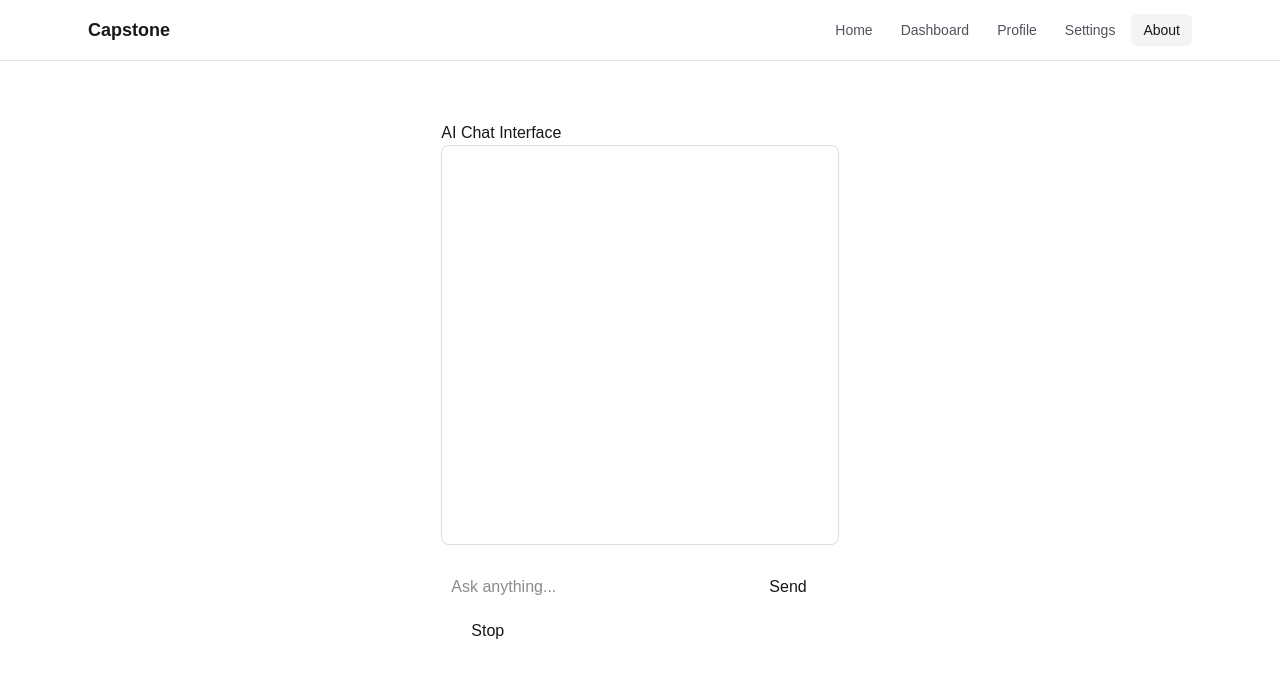
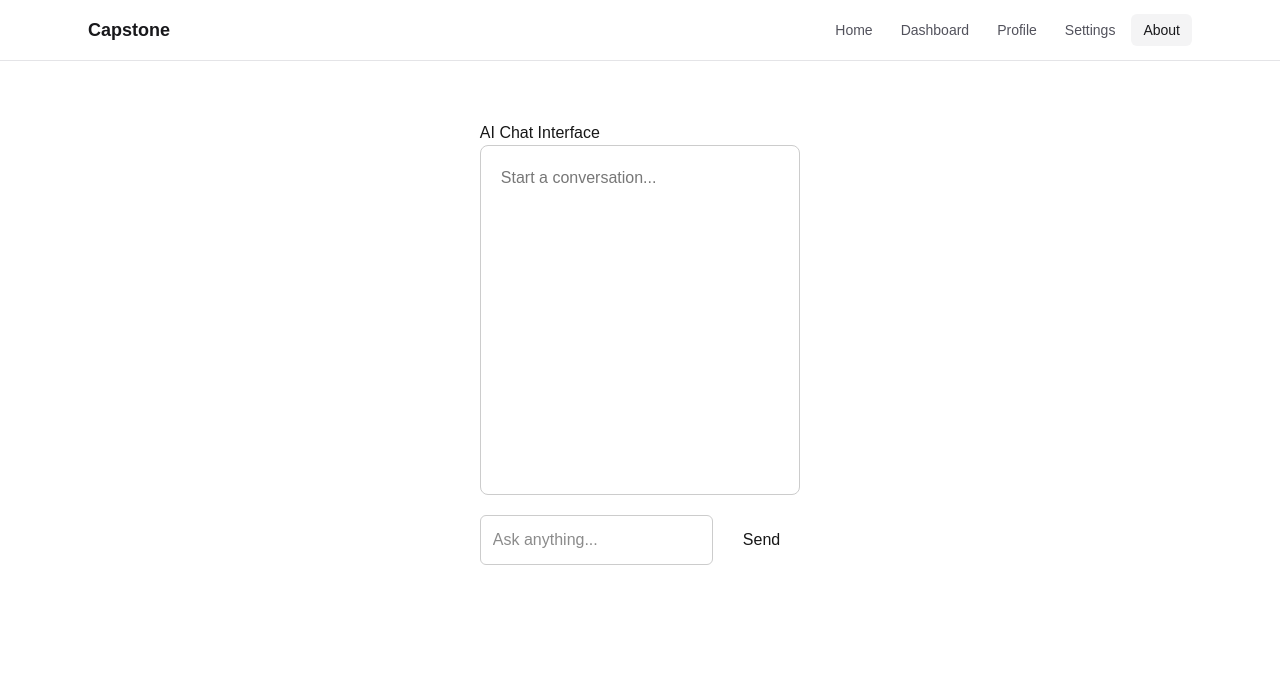
Before and after one commit to midhatnaz62/capstone-skeleton, a Next.js app: page /about in a window 1280 px wide. Shown: the top 674 px of the page. Built offline with nearby package versions, Linux system fonts and the light colour scheme.

Commit message:
Implement AI chat interface

```diff
--- a/package.json
+++ b/package.json
@@ -10,9 +10,9 @@
   },
   "dependencies": {
     "@ai-sdk/anthropic": "^4.0.21",
-    "@ai-sdk/google": "^4.0.24",
-    "@ai-sdk/react": "^4.0.40",
-    "ai": "^7.0.37",
+    "@ai-sdk/google": "^1.2.22",
+    "@ai-sdk/react": "^1.2.12",
+    "ai": "^4.3.19",
     "next": "16.2.10",
     "react": "19.2.4",
     "react-dom": "19.2.4"
--- a/src/app/about/page.js
+++ b/src/app/about/page.js
@@ -1,23 +1,69 @@
 "use client";
 
-import { useChat } from "@ai-sdk/react";
+import { useState } from "react";
 
 export default function Home() {
-  const {
-  messages,
-  input,
-  handleInputChange,
-  handleSubmit,
-  status,
-  stop,
-} = useChat({
-  api: "/api/chat",
- });
+  const [input, setInput] = useState("");
+  const [messages, setMessages] = useState([]);
+  const [loading, setLoading] = useState(false);
+
+  async function handleSubmit(e) {
+    e.preventDefault();
+
+    if (!input.trim() || loading) return;
+
+    const userMessage = {
+      role: "user",
+      content: input,
+    };
+
+    const updatedMessages = [...messages, userMessage];
+
+    setMessages(updatedMessages);
+    setInput("");
+    setLoading(true);
+
+    try {
+      const response = await fetch("/api/chat", {
+        method: "POST",
+        headers: {
+          "Content-Type": "application/json",
+        },
+        body: JSON.stringify({
+          messages: updatedMessages,
+        }),
+      });
+
+      const data = await response.json();
+
+      if (!response.ok) {
+        throw new Error(data.error || "API request failed");
+      }
+
+      setMessages([
+        ...updatedMessages,
+        {
+          role: "assistant",
+          content: data.text,
+        },
+      ]);
+    } catch (error) {
+      setMessages([
+        ...updatedMessages,
+        {
+          role: "assistant",
+          content: `Error: ${error.message}`,
+        },
+      ]);
+    } finally {
+      setLoading(false);
+    }
+  }
 
   return (
     <main
       style={{
-        maxWidth: "800px",
+        maxWidth: "700px",
         margin: "40px auto",
         padding: "20px",
         fontFamily: "Arial, sans-serif",
@@ -27,63 +73,70 @@ export default function Home() {
 
       <div
         style={{
-          border: "1px solid #ddd",
+          border: "1px solid #ccc",
           borderRadius: "8px",
-          padding: "16px",
-          minHeight: "400px",
+          minHeight: "350px",
+          padding: "20px",
           marginBottom: "20px",
         }}
       >
-        {messages.map((message) => (
-          <div key={message.id} style={{ marginBottom: "16px" }}>
-            <strong>
-              {message.role === "user" ? "You" : "AI"}:
-            </strong>
+        {messages.length === 0 ? (
+          <p style={{ color: "#777" }}>
+            Start a conversation...
+          </p>
+        ) : (
+          messages.map((message, index) => (
+            <div
+              key={index}
+              style={{
+                marginBottom: "20px",
+              }}
+            >
+              <strong>
+                {message.role === "user" ? "You" : "AI"}:
+              </strong>
 
-            <div>
-              {message.parts?.map((part, index) => {
-                if (part.type === "text") {
-                  return <span key={index}>{part.text}</span>;
-                }
-                return null;
-              })}
+              <p>{message.content}</p>
             </div>
-          </div>
-        ))}
+          ))
+        )}
 
-        {status === "submitted" && <p>Thinking...</p>}
+        {loading && (
+          <p>
+            <strong>AI:</strong> Thinking...
+          </p>
+        )}
       </div>
 
-      <form onSubmit={handleSubmit}>
+      <form
+        onSubmit={handleSubmit}
+        style={{
+          display: "flex",
+          gap: "10px",
+        }}
+      >
         <input
           value={input}
-          onChange={handleInputChange}
+          onChange={(e) => setInput(e.target.value)}
           placeholder="Ask anything..."
+          disabled={loading}
           style={{
-            width: "75%",
-            padding: "10px",
+            flex: 1,
+            padding: "12px",
+            fontSize: "16px",
+            border: "1px solid #ccc",
+            borderRadius: "6px",
           }}
         />
 
         <button
           type="submit"
+          disabled={loading}
           style={{
-            marginLeft: "10px",
-            padding: "10px 20px",
+            padding: "12px 20px",
           }}
         >
-          Send
-        </button>
-
-        <button
-          type="button"
-          onClick={stop}
-          style={{
-            marginLeft: "10px",
-            padding: "10px 20px",
-          }}
-        >
-          Stop
+          {loading ? "Thinking..." : "Send"}
         </button>
       </form>
     </main>
--- a/src/app/api/chat/route.js
+++ b/src/app/api/chat/route.js
@@ -1,13 +1,28 @@
-import { streamText } from "ai";
+import { generateText } from "ai";
 import { google } from "@ai-sdk/google";
 
 export async function POST(req) {
-  const { messages } = await req.json();
+  try {
+    console.log("API HIT");
 
-  const result = streamText({
-    model: google("gemini-2.0-flash"),
-    messages,
-  });
+    const { messages } = await req.json();
 
-  return result.toDataStreamResponse();
+    const result = await generateText({
+      model: google("gemini-3.5-flash-lite"),
+      messages,
+    });
+
+    return Response.json({
+      text: result.text,
+    });
+  } catch (error) {
+    console.error("GEMINI ERROR:", error);
+
+    return Response.json(
+      {
+        error: error?.message || "Something went wrong",
+      },
+      { status: 500 }
+    );
+  }
 }
```
Also changed, not shown: 1 other file (tests, documents, lock files or other folders).
